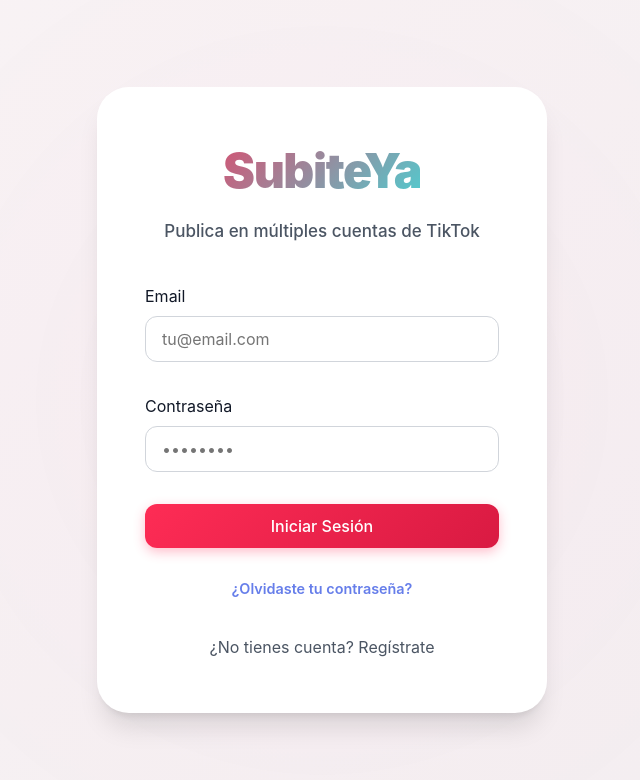
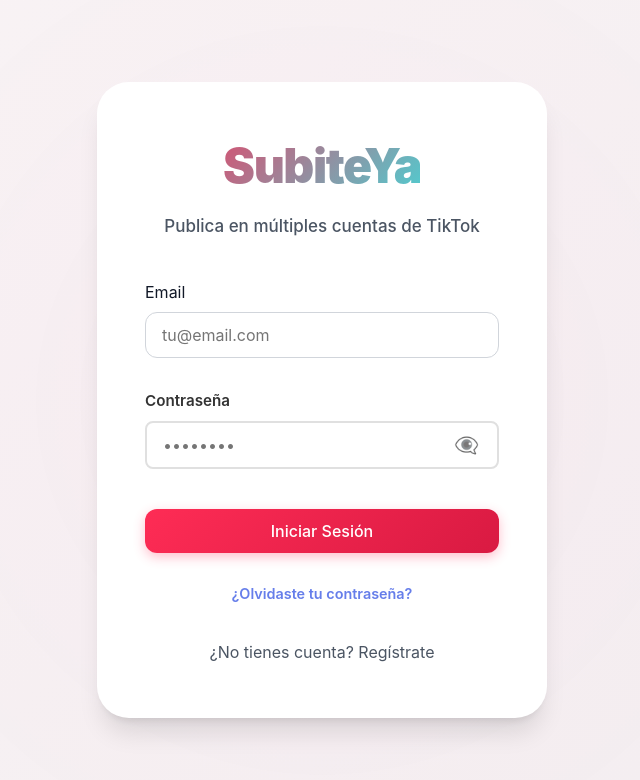
Before and after one commit to MartinPuli/SubiteYa, a React (Vite) app in the folder packages/web/: page /login in a window 1280 px wide. Shown: the top 780 px of the page, without its empty margins (318-958 px from the left). Built offline with nearby package versions, Linux system fonts and the light colour scheme; no server answers.

Commit message:
feat: Agrega componente PasswordInput con botón mostrar/ocultar en LoginPage

```diff
--- /dev/null
+++ b/packages/web/src/components/PasswordInput/PasswordInput.css
@@ -0,0 +1,67 @@
+.password-input-group {
+  margin-bottom: 1.5rem;
+}
+
+.password-input-group label {
+  display: block;
+  margin-bottom: 0.5rem;
+  font-weight: 600;
+  color: #333;
+  font-size: 0.95rem;
+}
+
+.password-input-wrapper {
+  position: relative;
+  display: flex;
+  align-items: center;
+}
+
+.password-input {
+  flex: 1;
+  padding: 12px 48px 12px 16px;
+  border: 2px solid #e0e0e0;
+  border-radius: 8px;
+  font-size: 1rem;
+  transition: all 0.3s ease;
+  background-color: white;
+  width: 100%;
+}
+
+.password-input:focus {
+  outline: none;
+  border-color: #fe2c55;
+  box-shadow: 0 0 0 3px rgba(254, 44, 85, 0.1);
+}
+
+.password-input:disabled {
+  background-color: #f5f5f5;
+  cursor: not-allowed;
+}
+
+.password-toggle {
+  position: absolute;
+  right: 12px;
+  top: 50%;
+  transform: translateY(-50%);
+  background: none;
+  border: none;
+  cursor: pointer;
+  font-size: 1.25rem;
+  padding: 4px;
+  display: flex;
+  align-items: center;
+  justify-content: center;
+  opacity: 0.6;
+  transition: opacity 0.2s ease;
+  user-select: none;
+}
+
+.password-toggle:hover {
+  opacity: 1;
+}
+
+.password-toggle:focus {
+  outline: 2px solid #fe2c55;
+  outline-offset: 2px;
+  border-radius: 4px;
+}
--- /dev/null
+++ b/packages/web/src/components/PasswordInput/PasswordInput.tsx
@@ -0,0 +1,55 @@
+import React from 'react';
+import './PasswordInput.css';
+
+interface PasswordInputProps {
+  id: string;
+  name: string;
+  placeholder: string;
+  value: string;
+  onChange: (e: React.ChangeEvent<HTMLInputElement>) => void;
+  required?: boolean;
+  autoComplete?: string;
+  label: string;
+}
+
+export const PasswordInput: React.FC<PasswordInputProps> = ({
+  id,
+  name,
+  placeholder,
+  value,
+  onChange,
+  required = false,
+  autoComplete = 'current-password',
+  label,
+}) => {
+  const [showPassword, setShowPassword] = React.useState(false);
+
+  return (
+    <div className="password-input-group">
+      <label htmlFor={id}>{label}</label>
+      <div className="password-input-wrapper">
+        <input
+          id={id}
+          name={name}
+          type={showPassword ? 'text' : 'password'}
+          placeholder={placeholder}
+          value={value}
+          onChange={onChange}
+          required={required}
+          autoComplete={autoComplete}
+          className="password-input"
+        />
+        <button
+          type="button"
+          className="password-toggle"
+          onClick={() => setShowPassword(!showPassword)}
+          aria-label={
+            showPassword ? 'Ocultar contraseña' : 'Mostrar contraseña'
+          }
+        >
+          {showPassword ? '👁️' : '👁️‍🗨️'}
+        </button>
+      </div>
+    </div>
+  );
+};
--- a/packages/web/src/pages/LoginPage.tsx
+++ b/packages/web/src/pages/LoginPage.tsx
@@ -2,6 +2,7 @@
 import { useNavigate } from 'react-router-dom';
 import { Button } from '../components/Button/Button';
 import { Input } from '../components/Input/Input';
+import { PasswordInput } from '../components/PasswordInput/PasswordInput';
 import { useAuthStore } from '../store/authStore';
 import './LoginPage.css';
 
@@ -52,16 +53,17 @@
             fullWidth
           />
 
-          <Input
+          <PasswordInput
+            id="password"
+            name="password"
             label="Contraseña"
-            type="password"
             placeholder="••••••••"
             value={formData.password}
             onChange={e =>
               setFormData({ ...formData, password: e.target.value })
             }
             required
-            fullWidth
+            autoComplete="current-password"
           />
 
           {error && <div className="login-error">{error}</div>}
```
